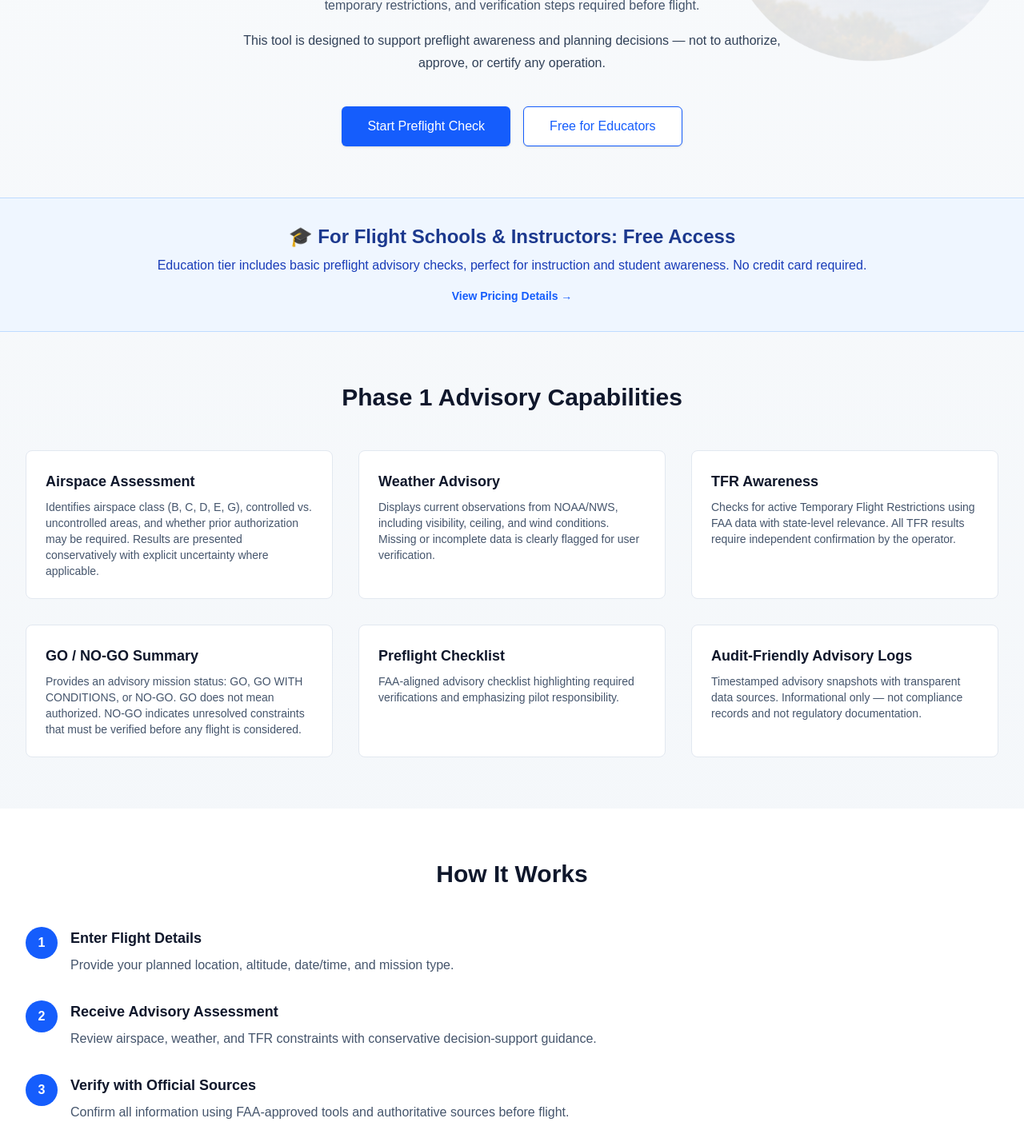
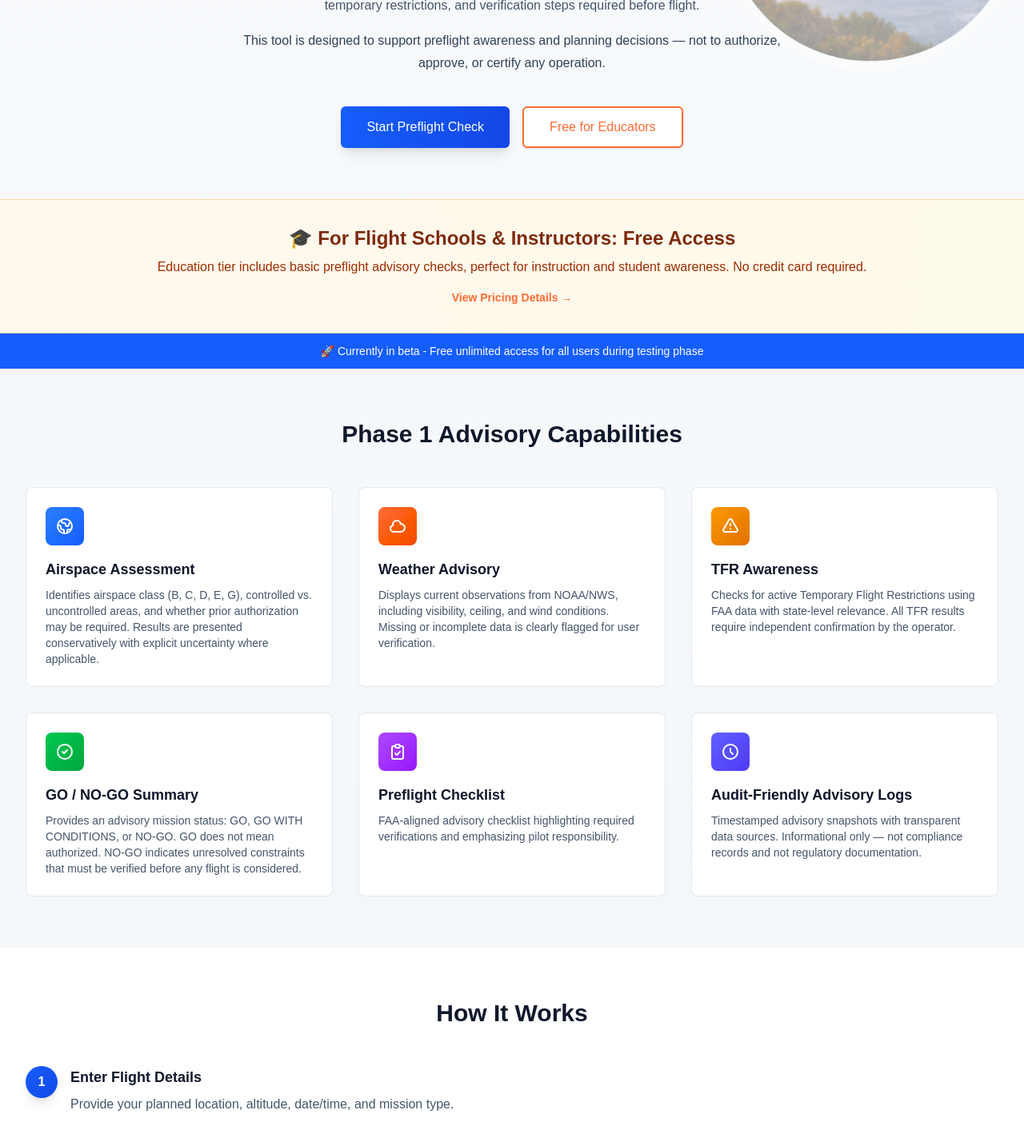
Before and after one commit to Millionaire-Mind/drone-ops-compliance, a Next.js app in the folder web/: page / in a window 1280 px wide. Shown: the part 360-1783 px from the top of the page at 80% size. Built offline with nearby package versions, Linux system fonts and the light colour scheme.

Commit message:
Add visual improvements: visible drone image, aviation orange accents, beta banner

```diff
--- a/web/app/page.tsx
+++ b/web/app/page.tsx
@@ -18,8 +18,8 @@ export default function Home() {
 
       {/* Hero Section with Drone Image */}
       <section className="relative mx-auto max-w-7xl px-4 py-16 sm:px-6 lg:px-8 overflow-hidden">
-        <div className="absolute right-0 top-0 w-96 h-96 opacity-10 pointer-events-none">
-          <img src="/drone-hero.png" alt="" className="w-full h-full object-cover" />
+        <div className="absolute right-0 top-0 w-96 h-96 opacity-40 pointer-events-none">
+          <img src="/drone-hero.png" alt="" className="w-full h-full object-cover rounded-full" />
         </div>
         <div className="relative text-center">
           <h2 className="text-4xl font-bold tracking-tight text-slate-900 sm:text-5xl">
@@ -38,10 +38,10 @@ export default function Home() {
           </p>
 
           <div className="mt-10 flex gap-4 justify-center">
-            <a href="/preflight" className="inline-flex items-center justify-center rounded-md bg-blue-600 px-8 py-3 text-base font-medium text-white shadow-sm hover:bg-blue-700 focus:outline-none focus:ring-2 focus:ring-blue-500 focus:ring-offset-2">
+            <a href="/preflight" className="inline-flex items-center justify-center rounded-md bg-gradient-to-r from-blue-600 to-blue-700 px-8 py-3 text-base font-medium text-white shadow-lg hover:from-blue-700 hover:to-blue-800 focus:outline-none focus:ring-2 focus:ring-blue-500 focus:ring-offset-2 transition-all">
               Start Preflight Check
             </a>
-            <a href="/pricing#education" className="inline-flex items-center justify-center rounded-md border border-blue-600 bg-white px-8 py-3 text-base font-medium text-blue-600 shadow-sm hover:bg-blue-50">
+            <a href="/pricing#education" className="inline-flex items-center justify-center rounded-md border-2 border-[#FF6B35] bg-white px-8 py-3 text-base font-medium text-[#FF6B35] shadow-sm hover:bg-orange-50 transition-all">
               Free for Educators
             </a>
           </div>
@@ -49,12 +49,23 @@ export default function Home() {
       </section>
 
       {/* For Educators Banner */}
-      <section className="bg-blue-50 border-y border-blue-200">
+      <section className="bg-gradient-to-r from-orange-50 to-amber-50 border-y border-orange-200">
         <div className="mx-auto max-w-7xl px-4 py-8 sm:px-6 lg:px-8">
           <div className="text-center">
-            <h3 className="text-2xl font-bold text-blue-900">🎓 For Flight Schools & Instructors: Free Access</h3>
-            <p className="mt-2 text-base text-blue-800">Education tier includes basic preflight advisory checks, perfect for instruction and student awareness. No credit card required.</p>
-            <a href="/pricing" className="mt-4 inline-block text-sm font-semibold text-blue-600 hover:text-blue-800">View Pricing Details →</a>
+            <h3 className="text-2xl font-bold text-orange-900">🎓 For Flight Schools & Instructors: Free Access</h3>
+            <p className="mt-2 text-base text-orange-800">Education tier includes basic preflight advisory checks, perfect for instruction and student awareness. No credit card required.</p>
+            <a href="/pricing" className="mt-4 inline-block text-sm font-semibold text-[#FF6B35] hover:text-orange-700">View Pricing Details →</a>
+          </div>
+        </div>
+      </section>
+
+      {/* Beta Banner */}
+      <section className="bg-blue-600">
+        <div className="mx-auto max-w-7xl px-4 py-3 sm:px-6 lg:px-8">
+          <div className="text-center">
+            <p className="text-sm font-medium text-white">
+              🚀 Currently in beta - Free unlimited access for all users during testing phase
+            </p>
           </div>
         </div>
       </section>
@@ -63,42 +74,72 @@ export default function Home() {
       <section id="features" className="mx-auto max-w-7xl px-4 py-16 sm:px-6 lg:px-8">
         <h3 className="text-center text-3xl font-bold text-slate-900">Phase 1 Advisory Capabilities</h3>
         <div className="mt-12 grid gap-8 md:grid-cols-2 lg:grid-cols-3">
-          <div className="rounded-lg border border-slate-200 bg-white p-6">
+          <div className="rounded-lg border border-slate-200 bg-white p-6 hover:shadow-lg transition-shadow">
+            <div className="w-12 h-12 rounded-lg bg-gradient-to-br from-blue-500 to-blue-600 flex items-center justify-center mb-4">
+              <svg className="w-6 h-6 text-white" fill="none" viewBox="0 0 24 24" stroke="currentColor">
+                <path strokeLinecap="round" strokeLinejoin="round" strokeWidth={2} d="M3.055 11H5a2 2 0 012 2v1a2 2 0 002 2 2 2 0 012 2v2.945M8 3.935V5.5A2.5 2.5 0 0010.5 8h.5a2 2 0 012 2 2 2 0 104 0 2 2 0 012-2h1.064M15 20.488V18a2 2 0 012-2h3.064M21 12a9 9 0 11-18 0 9 9 0 0118 0z" />
+              </svg>
+            </div>
             <h4 className="text-lg font-semibold text-slate-900">Airspace Assessment</h4>
             <p className="mt-2 text-sm text-slate-600">
               Identifies airspace class (B, C, D, E, G), controlled vs. uncontrolled areas, and whether prior authorization may be required. Results are presented conservatively with explicit uncertainty where applicable.
             </p>
           </div>
 
-          <div className="rounded-lg border border-slate-200 bg-white p-6">
+          <div className="rounded-lg border border-slate-200 bg-white p-6 hover:shadow-lg transition-shadow">
+            <div className="w-12 h-12 rounded-lg bg-gradient-to-br from-[#FF6B35] to-orange-600 flex items-center justify-center mb-4">
+              <svg className="w-6 h-6 text-white" fill="none" viewBox="0 0 24 24" stroke="currentColor">
+                <path strokeLinecap="round" strokeLinejoin="round" strokeWidth={2} d="M3 15a4 4 0 004 4h9a5 5 0 10-.1-9.999 5.002 5.002 0 10-9.78 2.096A4.001 4.001 0 003 15z" />
+              </svg>
+            </div>
             <h4 className="text-lg font-semibold text-slate-900">Weather Advisory</h4>
             <p className="mt-2 text-sm text-slate-600">
               Displays current observations from NOAA/NWS, including visibility, ceiling, and wind conditions. Missing or incomplete data is clearly flagged for user verification.
             </p>
           </div>
 
-          <div className="rounded-lg border border-slate-200 bg-white p-6">
+          <div className="rounded-lg border border-slate-200 bg-white p-6 hover:shadow-lg transition-shadow">
+            <div className="w-12 h-12 rounded-lg bg-gradient-to-br from-amber-500 to-amber-600 flex items-center justify-center mb-4">
+              <svg className="w-6 h-6 text-white" fill="none" viewBox="0 0 24 24" stroke="currentColor">
+                <path strokeLinecap="round" strokeLinejoin="round" strokeWidth={2} d="M12 9v2m0 4h.01m-6.938 4h13.856c1.54 0 2.502-1.667 1.732-3L13.732 4c-.77-1.333-2.694-1.333-3.464 0L3.34 16c-.77 1.333.192 3 1.732 3z" />
+              </svg>
+            </div>
             <h4 className="text-lg font-semibold text-slate-900">TFR Awareness</h4>
             <p className="mt-2 text-sm text-slate-600">
               Checks for active Temporary Flight Restrictions using FAA data with state-level relevance. All TFR results require independent confirmation by the operator.
             </p>
           </div>
 
-          <div className="rounded-lg border border-slate-200 bg-white p-6">
+          <div className="rounded-lg border border-slate-200 bg-white p-6 hover:shadow-lg transition-shadow">
+            <div className="w-12 h-12 rounded-lg bg-gradient-to-br from-green-500 to-green-600 flex items-center justify-center mb-4">
+              <svg className="w-6 h-6 text-white" fill="none" viewBox="0 0 24 24" stroke="currentColor">
+                <path strokeLinecap="round" strokeLinejoin="round" strokeWidth={2} d="M9 12l2 2 4-4m6 2a9 9 0 11-18 0 9 9 0 0118 0z" />
+              </svg>
+            </div>
             <h4 className="text-lg font-semibold text-slate-900">GO / NO-GO Summary</h4>
             <p className="mt-2 text-sm text-slate-600">
               Provides an advisory mission status: GO, GO WITH CONDITIONS, or NO-GO. GO does not mean authorized. NO-GO indicates unresolved constraints that must be verified before any flight is considered.
             </p>
           </div>
 
-          <div className="rounded-lg border border-slate-200 bg-white p-6">
+          <div className="rounded-lg border border-slate-200 bg-white p-6 hover:shadow-lg transition-shadow">
+            <div className="w-12 h-12 rounded-lg bg-gradient-to-br from-purple-500 to-purple-600 flex items-center justify-center mb-4">
+              <svg className="w-6 h-6 text-white" fill="none" viewBox="0 0 24 24" stroke="currentColor">
+                <path strokeLinecap="round" strokeLinejoin="round" strokeWidth={2} d="M9 5H7a2 2 0 00-2 2v12a2 2 0 002 2h10a2 2 0 002-2V7a2 2 0 00-2-2h-2M9 5a2 2 0 002 2h2a2 2 0 002-2M9 5a2 2 0 012-2h2a2 2 0 012 2m-6 9l2 2 4-4" />
+              </svg>
+            </div>
             <h4 className="text-lg font-semibold text-slate-900">Preflight Checklist</h4>
             <p className="mt-2 text-sm text-slate-600">
               FAA-aligned advisory checklist highlighting required verifications and emphasizing pilot responsibility.
             </p>
           </div>
 
-          <div className="rounded-lg border border-slate-200 bg-white p-6">
+          <div className="rounded-lg border border-slate-200 bg-white p-6 hover:shadow-lg transition-shadow">
+            <div className="w-12 h-12 rounded-lg bg-gradient-to-br from-indigo-500 to-indigo-600 flex items-center justify-center mb-4">
+              <svg className="w-6 h-6 text-white" fill="none" viewBox="0 0 24 24" stroke="currentColor">
+                <path strokeLinecap="round" strokeLinejoin="round" strokeWidth={2} d="M12 8v4l3 3m6-3a9 9 0 11-18 0 9 9 0 0118 0z" />
+              </svg>
+            </div>
             <h4 className="text-lg font-semibold text-slate-900">Audit-Friendly Advisory Logs</h4>
             <p className="mt-2 text-sm text-slate-600">
               Timestamped advisory snapshots with transparent data sources. Informational only — not compliance records and not regulatory documentation.
@@ -114,7 +155,7 @@ export default function Home() {
           <div className="mt-12 space-y-8">
             <div className="flex gap-4">
               <div className="flex-shrink-0">
-                <div className="flex h-10 w-10 items-center justify-center rounded-full bg-blue-600 text-white font-semibold">1</div>
+                <div className="flex h-10 w-10 items-center justify-center rounded-full bg-gradient-to-br from-blue-600 to-blue-700 text-white font-semibold shadow-lg">1</div>
               </div>
               <div>
                 <h4 className="text-lg font-semibold text-slate-900">Enter Flight Details</h4>
@@ -124,7 +165,7 @@ export default function Home() {
 
             <div className="flex gap-4">
               <div className="flex-shrink-0">
-                <div className="flex h-10 w-10 items-center justify-center rounded-full bg-blue-600 text-white font-semibold">2</div>
+                <div className="flex h-10 w-10 items-center justify-center rounded-full bg-gradient-to-br from-[#FF6B35] to-orange-600 text-white font-semibold shadow-lg">2</div>
               </div>
               <div>
                 <h4 className="text-lg font-semibold text-slate-900">Receive Advisory Assessment</h4>
@@ -134,7 +175,7 @@ export default function Home() {
 
             <div className="flex gap-4">
               <div className="flex-shrink-0">
-                <div className="flex h-10 w-10 items-center justify-center rounded-full bg-blue-600 text-white font-semibold">3</div>
+                <div className="flex h-10 w-10 items-center justify-center rounded-full bg-gradient-to-br from-green-600 to-green-700 text-white font-semibold shadow-lg">3</div>
               </div>
               <div>
                 <h4 className="text-lg font-semibold text-slate-900">Verify with Official Sources</h4>
```
Also changed, not shown: web/public/Drone-Ops-Compliance App.png (deleted).
